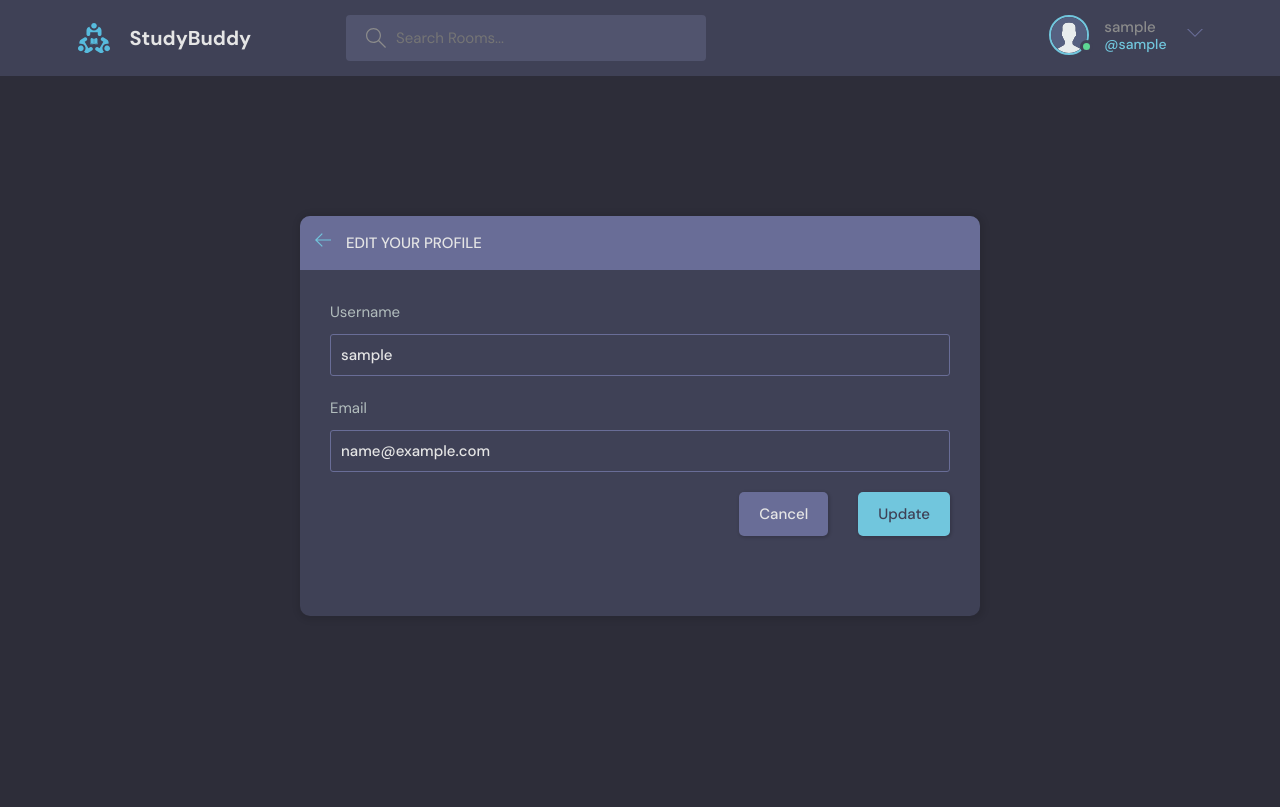
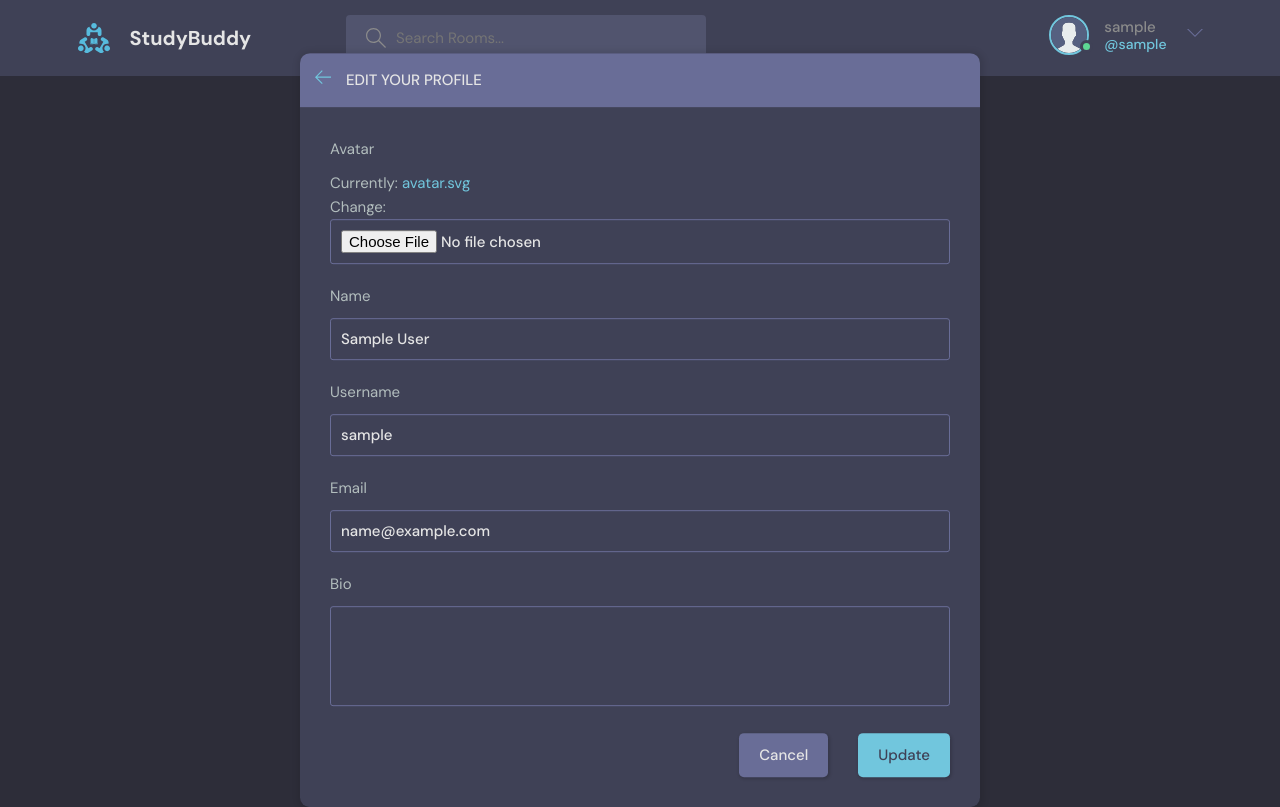
Before and after one commit to XPD-154/Studybud, a Django app: page /update_user/ in a window 1280 px wide. Before the commit the page ends 616 px from the top, so only its background shows below. Run offline with Django 4.2, Linux system fonts and the light colour scheme; the visitor is signed in with stand-in values (Sample User, id 1).

Commit message:
16-12-22 commit

```diff
--- a/accounts/templates/accounts/loginpage.html
+++ b/accounts/templates/accounts/loginpage.html
@@ -17,7 +17,7 @@
               {% csrf_token %}
 
               <div class="form__group form__group">
-                <label for="room_name">Username</label>
+                <label for="room_name">Email</label>
                 <input id="username" name="username" type="text" placeholder="e.g. dennis_ivy" />
               </div>
               <div class="form__group">
--- a/base/form.py
+++ b/base/form.py
@@ -1,8 +1,19 @@
 from django.forms import ModelForm
 from .models import Room, User
+
 #from django.contrib.auth.models import User, auth
 
 #create a model based form
+
+'''
+
+class MyUserCreationForm(UserCreationForm):
+    class Meta:
+        model = User
+        fields = ['name', 'username', 'email', 'password1', 'password2']
+
+'''
+
 
 class RoomForm(ModelForm):
     class Meta:
@@ -13,4 +24,4 @@ class RoomForm(ModelForm):
 class UserForm(ModelForm):
     class Meta:
         model = User
-        fields = ['username', 'email']
+        fields = ['avatar','name','username', 'email','bio']
--- a/base/templates/base/update_user.html
+++ b/base/templates/base/update_user.html
@@ -20,7 +20,7 @@
                     </div>
                 </div>
                 <div class="layout__body">
-                    <form class="form" action="" method="POST">
+                    <form class="form" action="" method="POST" enctype="multipart/form-data">
 
                         {% csrf_token %}
 
--- a/base/views.py
+++ b/base/views.py
@@ -148,7 +148,7 @@ def update_user(request):
     form = UserForm(instance=user)
 
     if request.method == 'POST':
-        form = UserForm(request.POST, instance=request.user)
+        form = UserForm(request.POST, request.FILES, instance=request.user)
         if form.is_valid():
             form.save()
             return redirect('user_profile', pk=user.id)
```
Also changed, not shown: base/templates/base/profile.html (+0 -8 lines), static_files/images/WhatsApp_Image_2022-10-09_at_12.05.59_PM.jpeg (added), static_files/images/uni.png (added).
